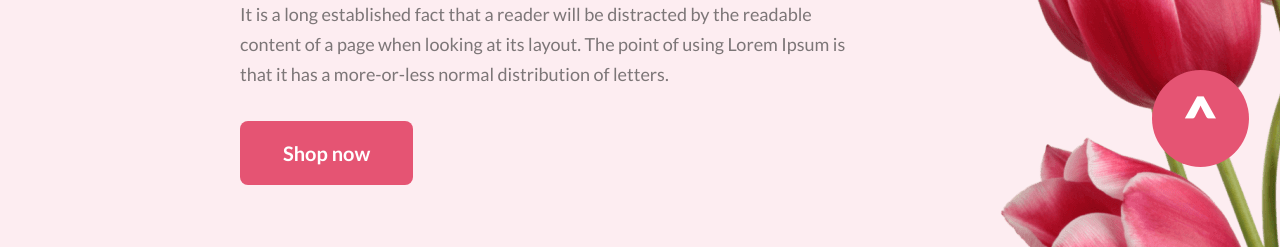
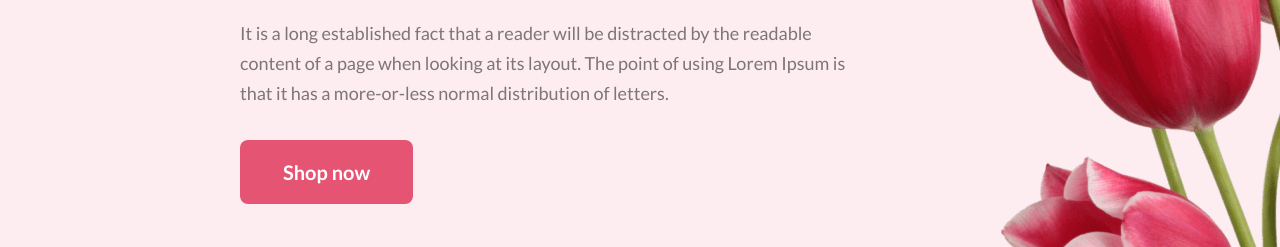
Before and after one commit to FAHIM-33/Assignment-1, a plain HTML site: page index.html in a window 1280 px wide. Shown: the part 553-800 px from the top of the page. Drawn offline with Linux system fonts and the light colour scheme.

Commit message:
doing bonus

```diff
--- a/index.html
+++ b/index.html
@@ -23,7 +23,9 @@
         </div>
        </nav>
 <!-- ----------------------banner section----------------- -->
-<div class="asdfjkl"></div>
+<div class="asdfjkl">
+    <p>You shouldn't be able to see this</p>
+</div>
 <section class="banner">
     <div class="banner-left">
         <h1>Make beautiful flowers a part of your life</h1>
@@ -114,7 +116,7 @@
         </section>
     </main>
     <footer>
-        <a href="#">^</a>
+
         <h2><span>Flower</span>Shop</h2>
         <p>It is a long established fact that a reader will be distracted by the readable<br> content of a page when looking at its layout.</p>
         <p class="copyright">&copy;2020-2023 FlowerShop.com. All rights reserved.</p>
--- a/styles.css
+++ b/styles.css
@@ -63,7 +63,6 @@ nav p{
     padding: 30px;
 }
 .banner{
-    /* width: 1920px; */
     height: 850px;
     display: flex;
     justify-content: space-around;
@@ -71,7 +70,6 @@ nav p{
     background: rgba(229, 84, 115, 0.10);
     padding: 0 240px;
     gap: 97px;
-    z-index: 100;
 
 
 }
@@ -95,7 +93,6 @@ nav p{
 .btn-main{
     padding: 20px 43px;
     align-items: center;
-    /* gap: 10px; */
     border-radius: 8px;
     background: #E55473;
     color: #FFF;
@@ -303,18 +300,3 @@ footer > p{
     color: rgba(255, 255, 255, 0.40);
     font-size: 16px;
 }
-footer a{
-    text-align: center;
-    border-radius: 50%;
-    /* height: 100px;
-    width: 100px; */
-    padding: 10px 30px;
-    background-color: #E55473;
-    font-size: 4rem;
-    font-weight: 800;
-    color: white;
-    position: fixed;
-    bottom: 10%;
-    left: 90%;
-    z-index: 1;
-}
```
